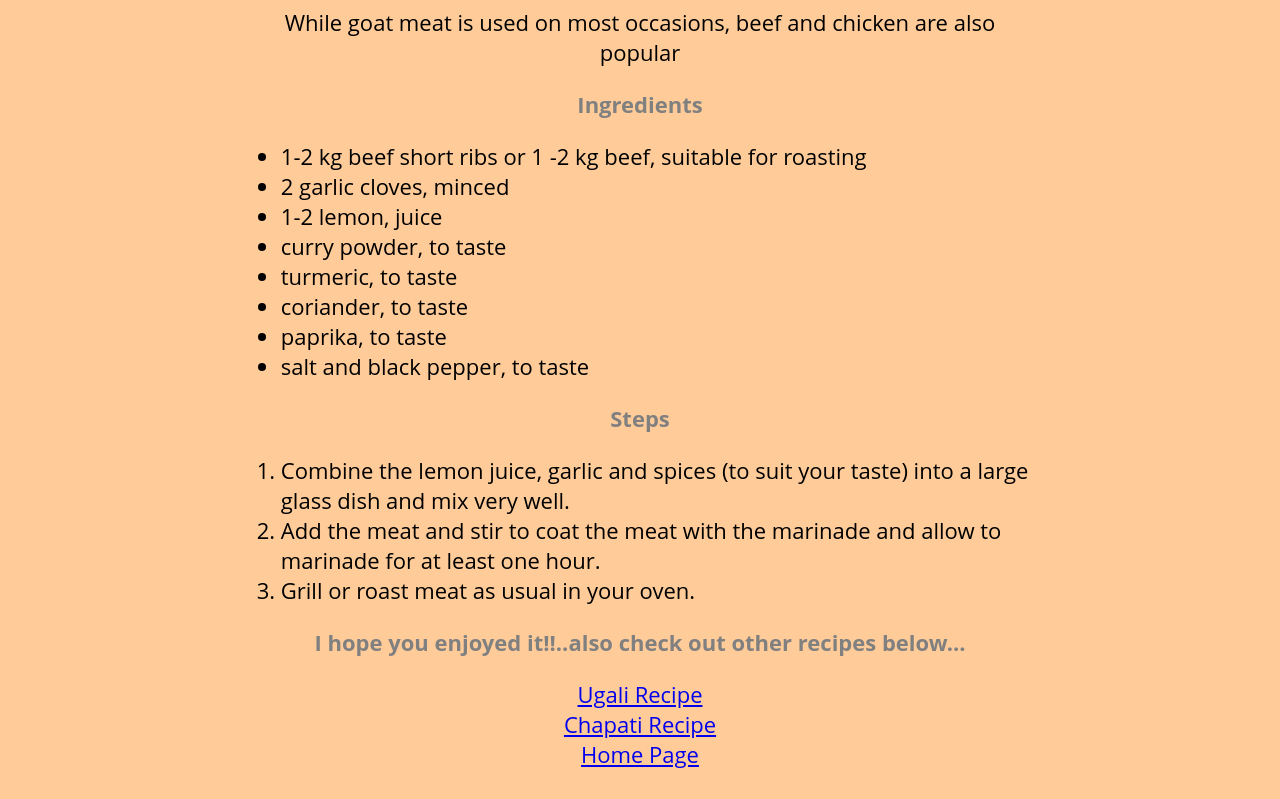
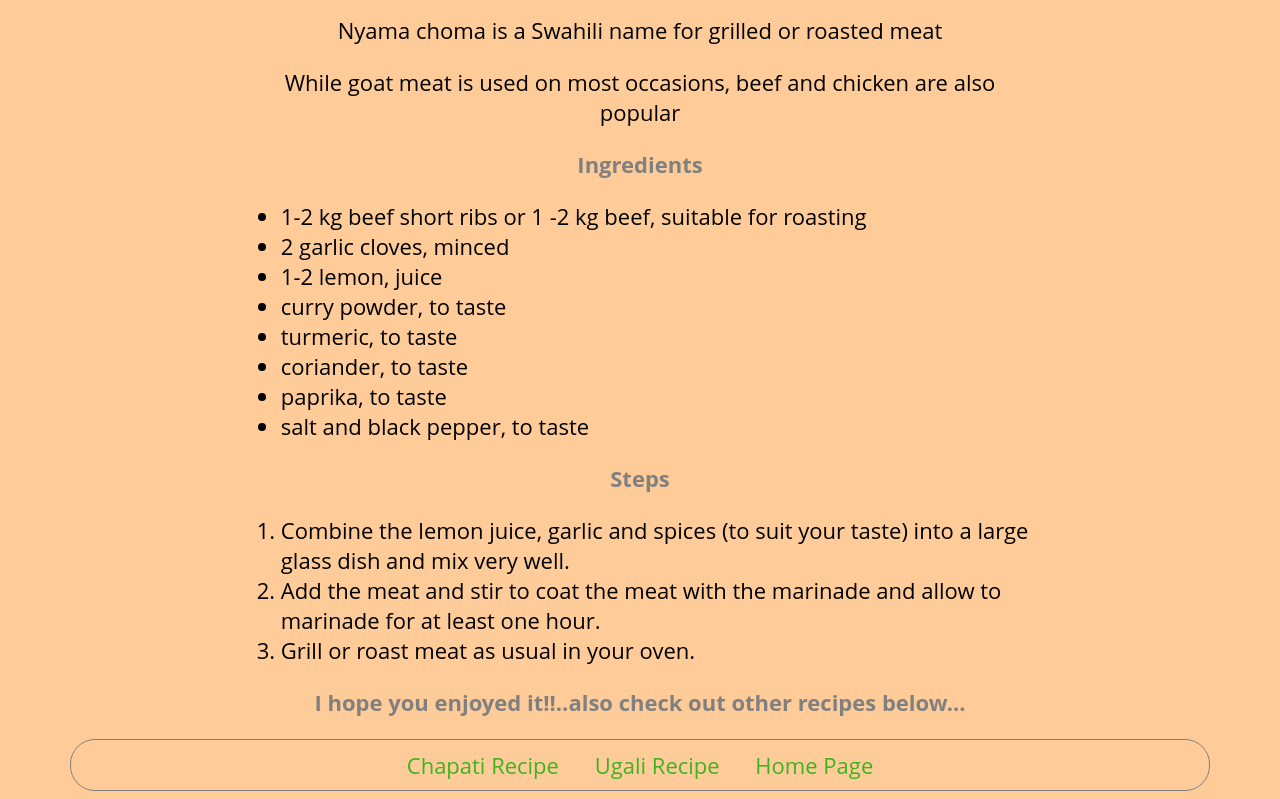
Before and after one commit to alanamalemba/odin-recipies, a plain HTML site: page recipes/nyama_choma.html in a window 1280 px wide. Shown: the part 886-1685 px from the top of the page. Before the commit the page ends 1663 px from the top, so only its background shows below. Drawn offline with Linux system fonts and the light colour scheme.

Commit message:
Added navigation bars to all web pages

```diff
--- a/recipes/nyama_choma.html
+++ b/recipes/nyama_choma.html
@@ -7,6 +7,13 @@
     </head>
 
     <body>
+        <div class="navbar">
+            <a class="navbutton" href="../index.html">Home</a>
+            <a class="navbutton" href="./chapati.html">Chapati</a>
+            <a class="navbutton" href="./ugali.html">Ugali</a>
+            <a class="navbutton currentbutton" href="./nyama_choma.html">Nyama Choma</a>
+        </div>
+
         <h1>Nyama Choma Recipe</h1>
         <img src="https://netstorage-tuko.akamaized.net/images/b4aafaf24b977440.jpg?imwidth=720">
 
@@ -35,10 +42,10 @@
 
         <h3>I hope you enjoyed it!!..also check out other recipes below...</h3>
 
-        <div>
-            <a href="./ugali.html">Ugali Recipe</a><br>
-            <a href="./chapati.html">Chapati Recipe</a><br>
-            <a href="../index.html">Home Page</a>
+        <div class="navbar">
+            <a class="navbutton" href="./chapati.html">Chapati Recipe</a>
+            <a class="navbutton" href="./ugali.html">Ugali Recipe</a>
+            <a class="navbutton" href="../index.html">Home Page</a>
         </div>
 
     </body>
--- a/style.css
+++ b/style.css
@@ -41,3 +41,32 @@ body,html{
 h1,h2,h3{
     color: grey;
 }
+
+.navbar{
+    border: 1px solid grey;
+    border-radius: 25px;
+    width: 90%;
+    margin: auto;
+
+}
+
+.navbutton{
+    display: inline-block;
+    margin-left: 10px;
+    margin-right: 10px;
+    margin-top: 5px;
+    margin-bottom: 5px;
+    padding: 5px;
+}
+
+.currentbutton{
+    background-color: grey;
+    border-radius: 25px;
+    color: black;
+}
+
+a{
+    text-decoration: none;
+    color: rgb(61, 179, 32);
+
+}
```
Also changed, not shown: index.html (+7 -0 lines), recipes/chapati.html (+11 -4 lines), recipes/ugali.html (+11 -4 lines).
